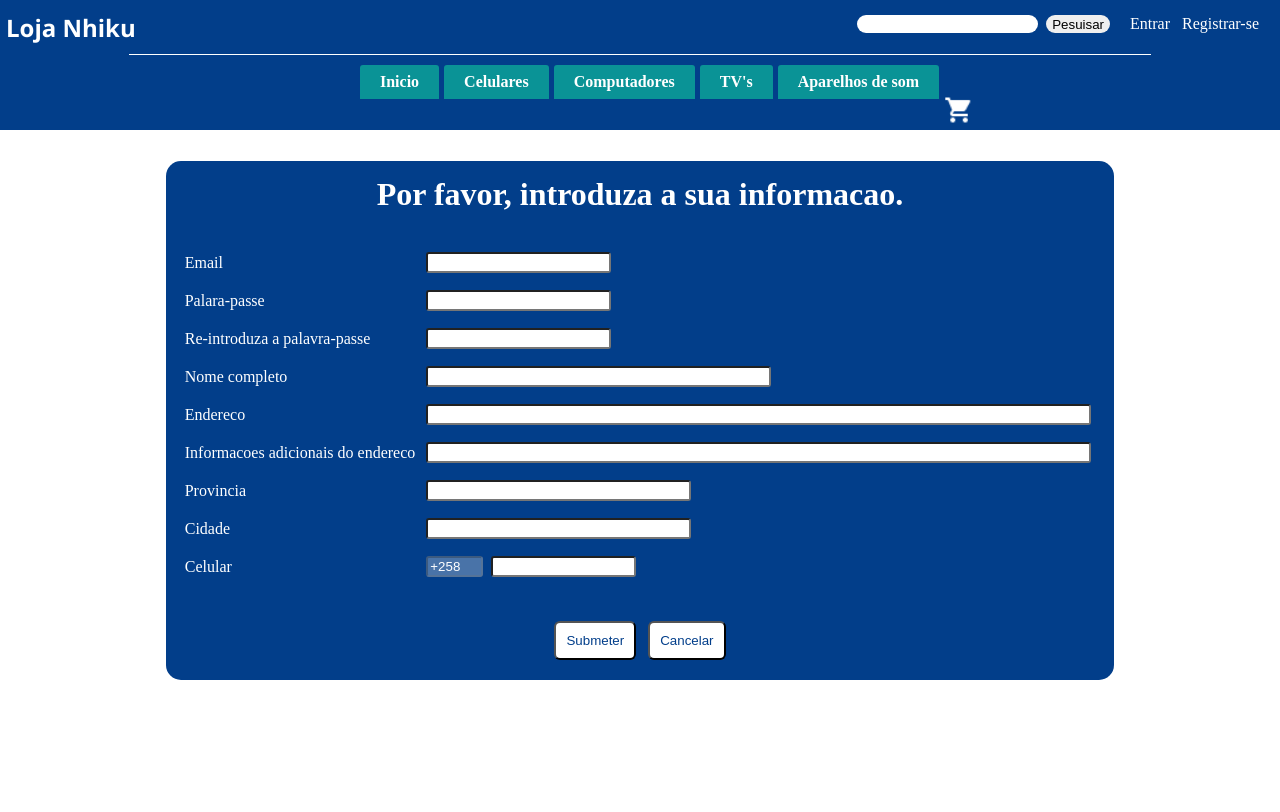
After one commit to Jay-Ubisse/nhiku-store, a PHP site: page /signup.php in a window 1280 px wide. The commit adds this page. Run offline with PHP 8.4, Linux system fonts and the light colour scheme.

Commit message:
adding signup page

```diff
--- a/components/header.php
+++ b/components/header.php
@@ -5,7 +5,7 @@
         <input type="submit" value="Pesuisar">
         <div>
             <a href="#">Entrar</a>
-            <a href="#">Registrar-se</a>
+            <a href="signup.php">Registrar-se</a>
         </div>
     </form>
 </section>
@@ -33,5 +33,5 @@
             <li><a href="#">Aparelhos de som</a></li>
         </ul>
     </nav>
-    <img src="./img/shopping-cart-fill.svg" alt="shopping cart icon">
+    <img src="./img/shopping-cart.png" alt="shopping cart icon">
 </section>
--- /dev/null
+++ b/signup.php
@@ -0,0 +1,56 @@
+<!DOCTYPE html>
+<html lang="en">
+<head>
+    <meta charset="UTF-8">
+    <meta http-equiv="X-UA-Compatible" content="IE=edge">
+    <meta name="viewport" content="width=device-width, initial-scale=1.0">
+    <title>Registrar-se - Nhiku vendas</title>
+    <link rel="stylesheet" href="./styles/global.css">
+    <link rel="stylesheet" href="./styles/signup.css">
+</head>
+<body>
+    <header>
+        <?php
+            include "./components/header.php";
+        ?>
+    </header>
+    <main>
+        <form action="addcustomer.php" method="post">
+            <h1>Por favor, introduza a sua informacao.</h1>
+            <table border="0" cellspacing="1" cellpadding="3">
+                <tr>
+                    <td><label for="email">Email</label></td><td><input type="email" name="email"></td>
+                </tr>
+                <tr>
+                    <td><label for="password">Palara-passe</label></td><td><input type="password" name="password"></td>
+                </tr>
+                <tr>
+                    <td><label for="repassword">Re-introduza a palavra-passe</label></td><td><input type="password" name="repassword"></td>
+                </tr>
+                <tr>
+                    <td><label for="name">Nome completo</label></td><td><input type="text" name="name" size="40"></td>
+                </tr>
+                <tr>
+                    <td><label for="adress1">Endereco</label></td><td><input type="text" name="adress1" size="80"></td>
+                </tr>
+                <tr>
+                    <td><label for="adrees2">Informacoes adicionais do endereco</label></td><td><input type="text" name="adress2" size="80"></td>
+                </tr>
+                <tr>
+                    <td><label for="city">Provincia</label></td><td><input type="text" name="city" size="30"></td>
+                </tr>
+                <tr>
+                    <td><label for="province">Cidade</label></td><td><input type="text" name="province" size="30"></td>
+                </tr>
+                <tr>
+                    <td><label for="phone">Celular</label></td><td><input type="tel" name="phone" class="disabled" size="4" value="+258" disabled><input type="tel" name="phone" size="15"></td>
+                </tr>
+            </table>
+            <div>
+                <input type="submit" value="Submeter">
+                <input type="reset" value="Cancelar">
+            <div>
+        </form>
+    </main>
+</body>
+</html>
--- a/styles/global.css
+++ b/styles/global.css
@@ -22,7 +22,7 @@ header > #logo > form {
     top: 15px;
     right: 5px;
 }
-input {
+header > #logo > form > input {
     border-radius: 10px;
     border-style: none;
     margin: 0 4px;
--- /dev/null
+++ b/styles/signup.css
@@ -0,0 +1,40 @@
+main {
+    height: calc(100vh - 120px);
+    margin: 0;
+    padding: 1px;
+    background-color: white;
+}
+main > form {
+    background-color: #023e8a;
+    width: fit-content;
+    margin: 30px auto;
+    padding: 15px;
+    border-radius: 15px;
+}
+main  input {
+    border-radius: 3px;
+    margin: 5px 4px;
+}
+main label {
+    color: white;
+}
+main > form > h1 {
+    width: fit-content;
+    margin: auto;
+    color: white;
+    margin-bottom: 30px;
+}
+main > form > div {
+    width: fit-content;
+    margin: auto;
+    margin-top: 30px;
+}
+main > form > div > input {
+    padding: 10px;
+    border-radius: 6px;
+    color: #023e8a;
+    background-color: white;
+}
+input.disabled {
+    color: white;
+}
```
Also changed, not shown: img/shopping-cart-fill.svg (deleted), img/shopping-cart.png (added).
